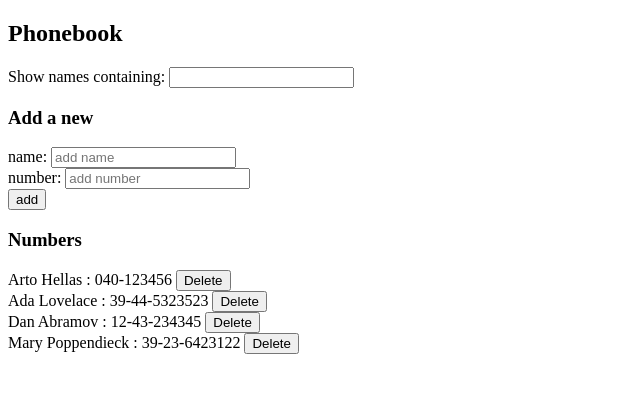
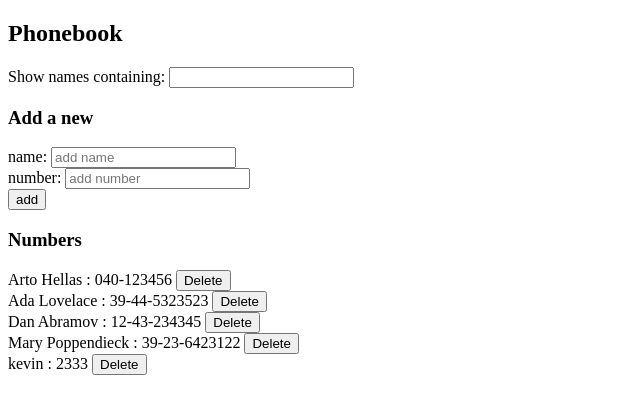
Before and after one commit to morghan/fullstack-open-2022, a React (Create React App) app in the folder part2/phonebook/: page / in a window 1280 px wide. Shown: the top 414 px of the page, without its empty margins (0-640 px from the left). Built offline with nearby package versions, Linux system fonts and the light colour scheme; data requests are answered from the project's data file.

Commit message:
📦 NEW: exercise2.18 ~ 0.5h

```diff
--- a/part2/phonebook/db.json
+++ b/part2/phonebook/db.json
@@ -19,6 +19,11 @@
       "name": "Mary Poppendieck",
       "number": "39-23-6423122",
       "id": 4
+    },
+    {
+      "name": "kevin",
+      "number": "2333",
+      "id": 5
     }
   ]
 }
--- a/part2/phonebook/src/App.js
+++ b/part2/phonebook/src/App.js
@@ -24,14 +24,27 @@ const App = () => {
 	const formProps = {
 		onSubmit: (event) => {
 			event.preventDefault()
-			const nameFound = persons.find(
+			if (newName.trim() && newNumber.trim()) {
+				const personFound = persons.find(
 					(person) => person.name.toLowerCase() === newName.toLowerCase().trim()
 				)
-			if (nameFound) {
-				alert(`${newName} is already added to the phonebook`)
-				return
+				if (personFound) {
+					const updateConfirm = window.confirm(
+						`${newName} is already added to the phonebook, replace old number with a new one?`
+					)
+					if (updateConfirm) {
+						const modifiedPerson = { ...personFound, number: newNumber.trim() }
+						personsService
+							.update(personFound.id, modifiedPerson)
+							.then((returnedPerson) => {
+								setPersons(
+									persons.map((person) =>
+										person.id !== personFound.id ? person : returnedPerson
+									)
+								)
+							})
 					}
-			if (newName.trim() && newNumber.trim()) {
+				} else {
 					const newPerson = {
 						name: newName.trim(),
 						number: newNumber.trim(),
@@ -41,7 +54,10 @@ const App = () => {
 						setNewName('')
 						setNewNumber('')
 					})
-			} else alert('Name or number is empty')
+				}
+			} else {
+				alert('Name or number is empty')
+			}
 		},
 		nameInput: {
 			value: newName,
--- a/part2/phonebook/src/services/persons.js
+++ b/part2/phonebook/src/services/persons.js
@@ -10,10 +10,16 @@ const create = (person) => {
 	return axios.post(baseUrl, person).then((response) => response.data)
 }
 
+const update = (id, modifiedPerson) => {
+	return axios
+		.put(`${baseUrl}/${id}`, modifiedPerson)
+		.then((response) => response.data)
+}
+
 const erase = (id) => {
 	return axios.delete(`${baseUrl}/${id}`)
 }
 
-const service = { getAll, create, erase }
+const service = { getAll, create, update, erase }
 
 export default service
```
Lines whose indentation alone changed are shown as unchanged.
